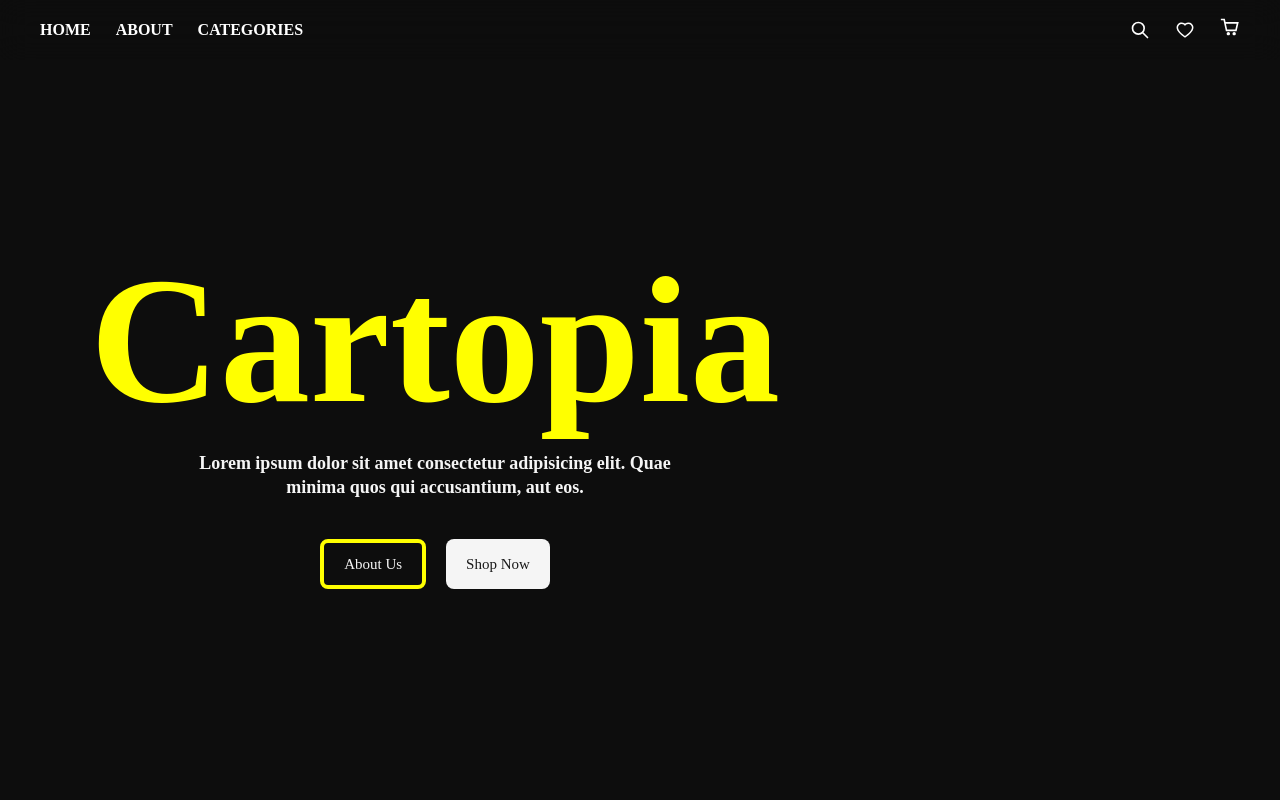
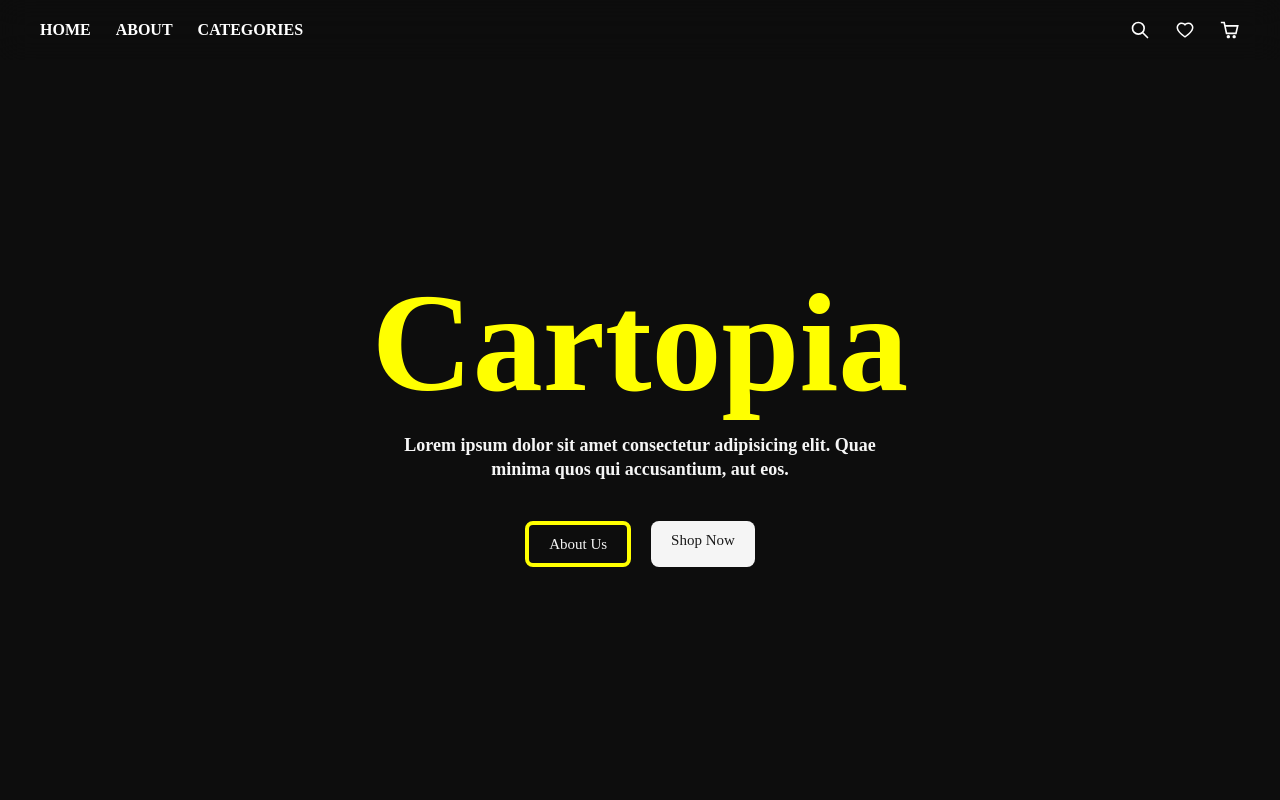
Before and after one commit to Panth1823/Cartopia, a React (Vite) app in the folder client/: page / in a window 1280 px wide. Shown: the top 800 px of the page. Built offline with nearby package versions, Linux system fonts and the light colour scheme; no server answers; a web font is replaced by a local one.

Commit message:
update 4 files and delete 1 file

```diff
--- a/client/package.json
+++ b/client/package.json
@@ -48,6 +48,9 @@
     ]
   },
   "devDependencies": {
-    "cross-env": "^7.0.3"
+    "autoprefixer": "^10.4.20",
+    "cross-env": "^7.0.3",
+    "postcss": "^8.4.41",
+    "tailwindcss": "^3.4.10"
   }
 }
--- /dev/null
+++ b/client/postcss.config.js
@@ -0,0 +1,6 @@
+module.exports = {
+  plugins: {
+    tailwindcss: {},
+    autoprefixer: {},
+  },
+}
--- a/client/src/components/Home/Banner/Banner.jsx
+++ b/client/src/components/Home/Banner/Banner.jsx
@@ -1,28 +1,36 @@
-import "./Banner.scss";
 import { useNavigate } from "react-router-dom";
 
 const Banner = () => {
   const navigate = useNavigate();
 
   const scrollToProducts = () => {
-    const productsSection = document.querySelector('.products-container');
+    const productsSection = document.querySelector(".products-container");
     if (productsSection) {
-      productsSection.scrollIntoView({ behavior: 'smooth' });
+      productsSection.scrollIntoView({ behavior: "smooth" });
     }
   };
 
   return (
-    <div className="hero-banner">
-      <div className="content">
-        <div className="text-content">
-          <h1>Cartopia</h1>
-          <p>
-            Lorem ipsum dolor sit amet consectetur adipisicing elit. Quae minima
-            quos qui accusantium, aut eos.
-          </p>
-          <div className="ctas">
-            <div className="banner-cta" onClick={() => navigate('/about')}>About Us</div>
-            <div className="banner-cta v2" onClick={scrollToProducts}>Shop Now</div>
+    <div className="p-6 md:p-10 h-[calc(100vh-80px)] flex justify-center">
+      <div className="text-center flex flex-col items-center w-fit self-center">
+        <h1 className="text-[40px] sm:text-[60px] md:text-[80px] lg:text-[100px] xl:text-[140px] 2xl:text-[180px] font-bold leading-none text-customYellow mb-3 sm:mb-5">
+          Cartopia
+        </h1>
+        <p className="max-w-[200px] sm:max-w-[300px] md:max-w-[500px] text-[12px] sm:text-[14px] md:text-[18px] leading-[18px] sm:leading-[20px] md:leading-[24px] mb-3 sm:mb-5 md:mb-10 text-[#f5f5f5]">
+          Lorem ipsum dolor sit amet consectetur adipisicing elit. Quae minima quos qui accusantium, aut eos.
+        </p>
+        <div className="flex justify-center gap-3 sm:gap-5">
+          <div
+            className="text-[12px] sm:text-[15px] font-medium border-4 border-customYellow py-2 px-4 sm:px-5 rounded-lg cursor-pointer hover:border-[#f5f5f5] hover:shadow-[4px_6px_0px_0px_rgba(255,255,255,1)] transition-all ease-in-out text-[#f5f5f5]"
+            onClick={() => navigate("/about")}
+          >
+            About Us
+          </div>
+          <div
+            className="text-[12px] sm:text-[15px] font-medium bg-[#f5f5f5] text-[#1a1a1a] py-2 px-4 sm:px-5 rounded-lg cursor-pointer hover:bg-customYellow transition-all ease-in-out"
+            onClick={scrollToProducts}
+          >
+            Shop Now
           </div>
         </div>
       </div>
--- a/client/src/components/Home/Banner/Banner.scss
+++ /dev/null
@@ -1,115 +0,0 @@
-@import "../../../css-config/mixins.scss";
-.hero-banner {
-  padding: 40px 0;
-  position: relative;
-  @include md {
-    height: calc(100vh - 80px);
-  }
-  .content {
-    height: 100%;
-    display: flex;
-    justify-content: flex-end;
-    align-items: center;
-    flex-direction: column-reverse;
-    max-width: calc(100% - 20px);
-    margin: 0 auto;
-    position: relative;
-    gap: 20px;
-    @include md {
-      flex-direction: row;
-      max-width: 1200px;
-    }
-    .banner-img {
-      position: relative;
-      z-index: 9;
-      width: 200px;
-      margin-bottom: 20px;
-      @include md {
-        width: 500px;
-        margin-right: 60px;
-        margin-top: 50px;
-        margin-bottom: 0;
-      }
-      @include xxl {
-        width: 600px;
-        margin-right: 0;
-        margin-top: 0;
-      }
-    }
-    .text-content {
-      color: #f5f5f5;
-      text-align: center;
-      display: flex;
-      flex-direction: column;
-      align-items: center;
-      z-index: 100;
-
-      @include md {
-        position: absolute;
-        left: 50px;
-        top: 50%;
-        transform: translateY(-50%);
-      }
-      @include xxl {
-        left: 0;
-      }
-      h1 {
-        font-size: 80px;
-        font-weight: 700;
-        line-height: 1;
-        color: #ffff00;
-        margin-bottom: 20px;
-        @include md {
-          font-size: 180px;
-        }
-      }
-      p {
-        max-width: 300px;
-        font-size: 14px;
-        line-height: 20px;
-        margin-bottom: 20px;
-        @include md {
-          max-width: 500px;
-          font-size: 18px;
-          line-height: 24px;
-          margin-bottom: 40px;
-        }
-      }
-      .ctas {
-        display: flex;
-        justify-content: center;
-        gap: 20px;
-        .banner-cta {
-          font-size: 15px;
-          font-weight: 500;
-          width: fit-content;
-          border: 4px solid #ffff00;
-          padding: 10px 20px;
-          transition: all ease 0.3s;
-          border-radius: 8px;
-          cursor: pointer;
-          &.banner-cta:hover {
-            border: 4px solid #f5f5f5;
-            box-shadow: 4px 6px 0px 0px rgba(255, 255, 255, 1);
-          }
-          &.v2 {
-            background-color: #f5f5f5;
-            color: #1a1a1a;
-            border: none;
-            border-radius: 8px;
-            align-items: center;
-            text-align: center;
-            justify-content: center;
-            display: flex;
-          }
-          &.v2:hover {
-            background-color: #ffff00;
-            transform: transition ease 0.3s;
-            color: #1a1a1a;
-            border: none;
-          }
-        }
-      }
-    }
-  }
-}
--- a/client/src/index.scss
+++ b/client/src/index.scss
@@ -3,6 +3,10 @@
 @import url("https://fonts.googleapis.com/css2?family=Montserrat:ital,wght@0,100..900;1,100..900&display=swap");
 @import url("https://fonts.googleapis.com/css2?family=Roboto:ital,wght@0,100;0,300;0,400;0,500;0,700;0,900;1,100;1,300;1,400;1,500;1,700;1,900&display=swap");
 @import url("https://fonts.googleapis.com/css2?family=Lexend+Mega:wght@100..900&family=Montserrat:ital,wght@0,100..900;1,100..900&display=swap");
+
+@tailwind base;
+@tailwind components;
+@tailwind utilities;
 
 * {
   margin: 0;
--- /dev/null
+++ b/client/tailwind.config.js
@@ -0,0 +1,13 @@
+module.exports = {
+  content: [
+    "./src/**/*.{js,jsx,ts,tsx}",
+  ],
+  theme: {
+    extend: {
+      colors: {
+        customYellow: '#ffff00',
+      },
+    },
+  },
+  plugins: [],
+}
```
Also changed, not shown: 1 other file (tests, documents, lock files or other folders).
